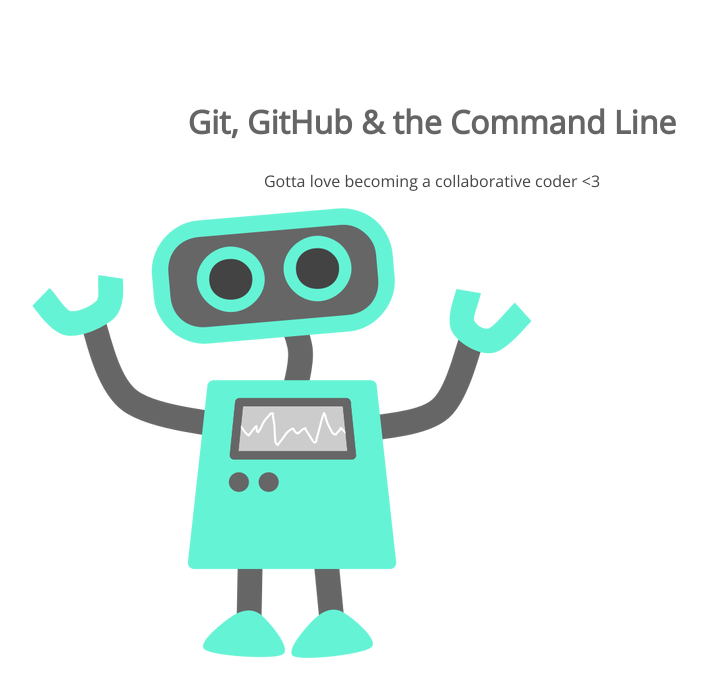
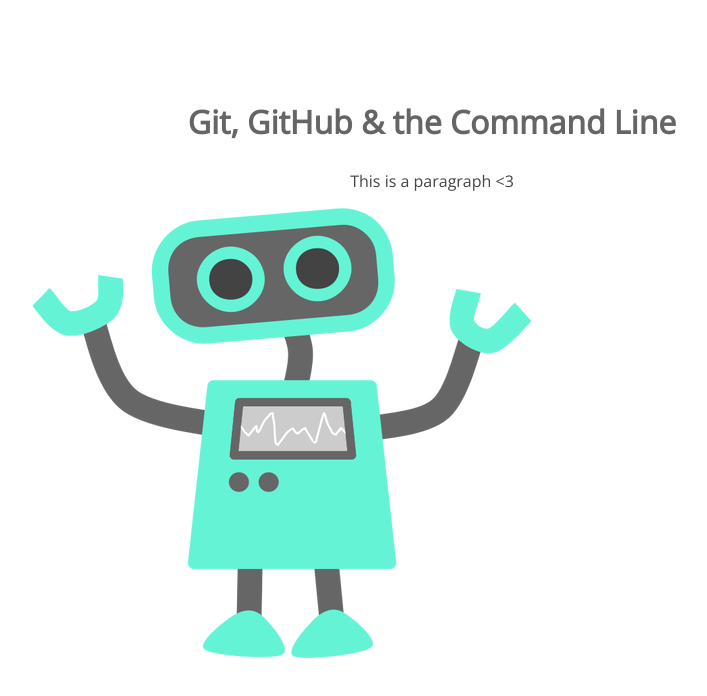
Before and after one commit to bridgetmcar/105-master, a plain HTML site: page index.html in a window 1280 px wide. Shown: the whole page, without its empty margins (208-915 px from the left). Drawn offline with nearby package versions, Linux system fonts and the light colour scheme.

Commit message:
h1 and p text

```diff
--- a/index.html
+++ b/index.html
@@ -2,14 +2,14 @@
 <html lang="en">
 <head>
 	<meta charset="UTF-8">
-	<title>Let's Learn Git, GitHub and the Command Line</title>
+	<title>This is a title</title>
 	<link href='http://fonts.googleapis.com/css?family=Open+Sans' rel='stylesheet' type='text/css'>
 	<link rel="stylesheet" href="css/style.css">
 </head>
 <body>
 	<section>
 		<h1>Git, GitHub & the Command Line</h1>
-		<p>Gotta love becoming a collaborative coder <3</p>
+		<p>This is a paragraph <3</p>
 		<img src="img/happy-blue-robot.png">
 	</section>
 </body>
```
